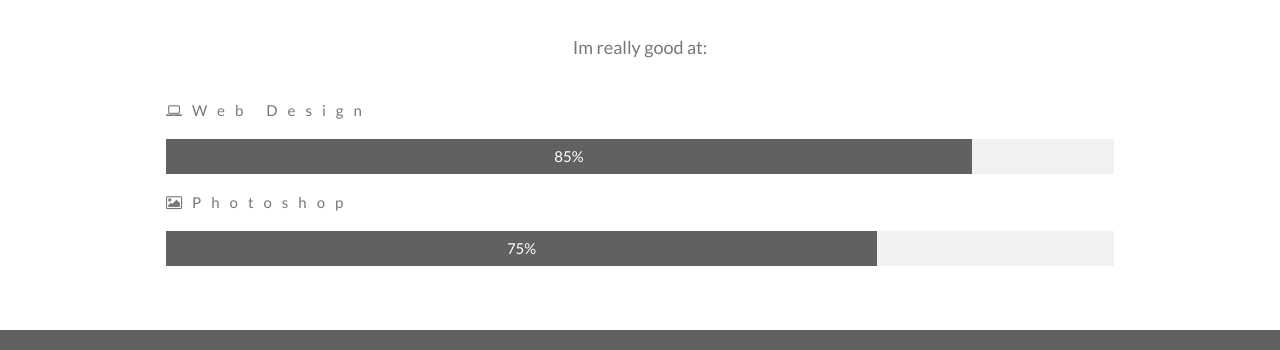
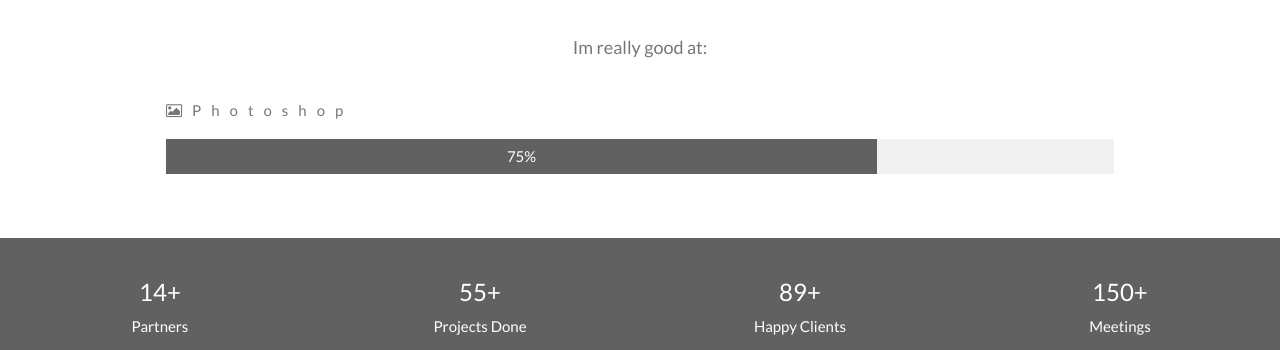
Before and after one commit to Emanuel20-7/Demo-Templates, a plain HTML site: page index.html in a window 1280 px wide. Shown: the part 1101-1451 px from the top of the page. Drawn offline with nearby package versions, Linux system fonts and the light colour scheme.

Commit message:
First commit

```diff
--- a/index.html
+++ b/index.html
@@ -101,10 +101,6 @@
     </div>
   </div>
   <p class="w3-large w3-center w3-padding-16">Im really good at:</p>
-  <p class="w3-wide"><i class="fa fa-laptop"></i>Web Design</p>
-  <div class="w3-light-grey">
-    <div class="w3-container w3-padding-small w3-dark-grey w3-center" style="width:85%">85%</div>
-  </div>
   <p class="w3-wide"><i class="fa fa-photo"></i>Photoshop</p>
   <div class="w3-light-grey">
     <div class="w3-container w3-padding-small w3-dark-grey w3-center" style="width:75%">75%</div>
```
